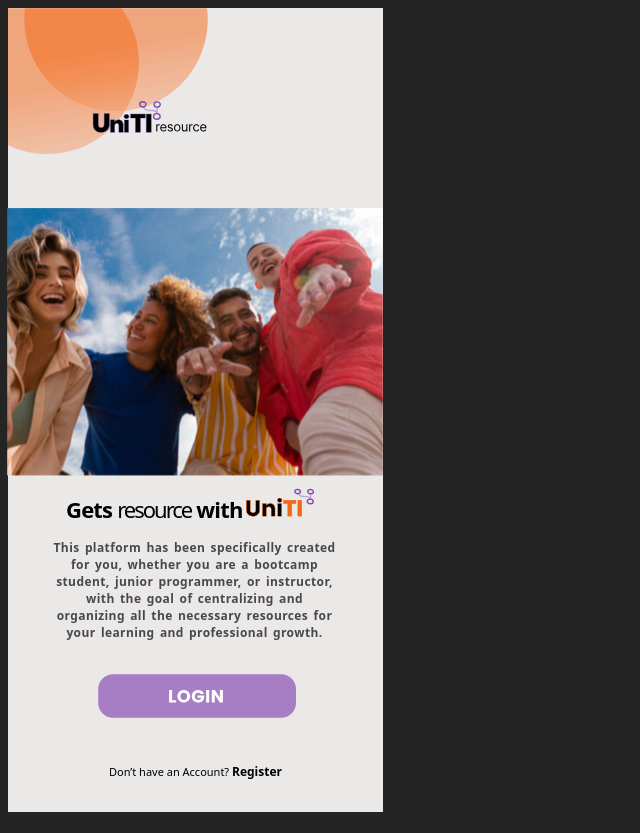
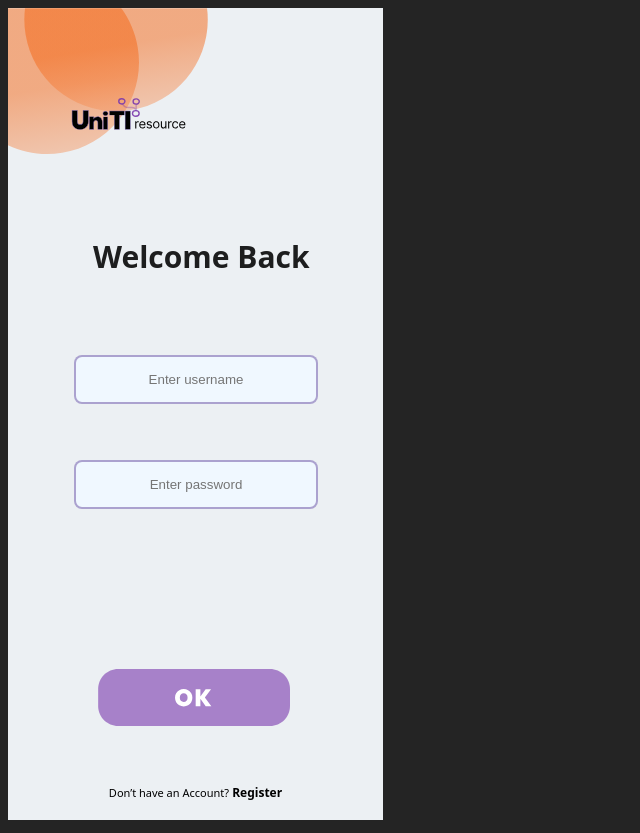
Before and after one commit to Lgtf5/UniTI_app_FRONT, a React (Vite) app: page / in a window 1280 px wide. Shown: the whole page, without its empty margins (0-640 px from the left). Built offline with nearby package versions, Linux system fonts and the light colour scheme.

Commit message:
loginView without actions finished

```diff
--- a/src/App.css
+++ b/src/App.css
@@ -1,13 +1,14 @@
 #root {
   max-width: 812px;
   width: 375px;
-  height: 812;
+  height: 812px;
   max-height: 812px;
   margin: 0;
   padding: 0;
-  background-color: rgb(235, 232, 232);
+  background-color:#ECF0F3;
 
 }
+
 
 .register-line {
   letter-spacing: 4%;
--- a/src/App.jsx
+++ b/src/App.jsx
@@ -1,9 +1,9 @@
 
 import { useState } from 'react'
 import './App.css'
-import MainButton from './views/welcomeView/buttons/MainButton'
-import LoginButton from './views/welcomeView/buttons/LoginButton'
-import WelcomeView from './views/welcomeView/welcomeView'
+
+import LoginView from './views/LoginView/LoginView'
+import HeaderApp from './components/headerApp/HeaderApp'
 
 
 
@@ -13,14 +13,15 @@ function App() {
 
   return (
     <>
-      <MainButton/>
-      <WelcomeView/>
-      <LoginButton/>
+      <HeaderApp/>
+      <LoginView/>
+
       <div>
-        <p className='register-line'>
-        Don’t have an Account? <a className='ico-register'> Register</a>
-        </p>
-
+        <footer className='footer-line'>
+          <p className='register-line'>Don’t have an Account?
+            <a className='ico-register'> Register</a>
+          </p>
+          </footer>
       </div>
 
     </>
--- /dev/null
+++ b/src/components/headerApp/HeaderApp.css
@@ -0,0 +1,16 @@
+
+.eclipse {
+    width: 219px;
+    height: 160px;
+    margin: 0;
+    margin-top: 0%;
+    margin-left: 0%;
+}
+
+.icoMain {
+    width: 125px;
+    height: 54px;
+    margin-bottom: 22px;
+    margin-left: -161px;
+    height: 50px;
+}
--- a/src/views/welcomeView/buttons/MainButton.jsx
+++ b/src/components/headerApp/HeaderApp.jsx
@@ -1,7 +1,7 @@
 import React from "react";
-import "./MainButton.css"
+import "./HeaderApp.css"
 
- function MainButton () {
+ function HeaderApp () {
 
     return (
         <div >
@@ -11,4 +11,4 @@ import "./MainButton.css"
         </div>
     )
 }
-export default MainButton
+export default HeaderApp
--- /dev/null
+++ b/src/views/LoginView/LoginView.css
@@ -0,0 +1,37 @@
+
+.title-login {
+    width: 393px;
+    height: 46px;
+    color: rgba(0, 0, 0, 0.877);
+    margin-left: 85px;
+    margin-top: 60px;
+    font-size: 30px;
+    font-family:system-ui, -apple-system, BlinkMacSystemFont, 'Segoe UI', Roboto, Oxygen, Ubuntu, Cantarell, 'Open Sans', 'Helvetica Neue', sans-serif;
+}
+.username,
+.password {
+    width: 236px;
+    height: 43px;
+    border: 2.5px  #7a64ac93 solid;
+    border-radius: 8px;
+    text-align: center;
+    vertical-align:auto;
+    color:rgba(83, 79, 79, 0.685);
+    background-color: aliceblue;
+    margin-left: 66px;
+
+}
+
+.input-username {
+    margin-top: 75px;
+}
+.input-password {
+    margin-top: 56px;
+}
+.okLogin {
+    margin-top: 160px;
+    margin-left: 88px;
+}
+.register-line {
+    margin-top: 52px;
+}
--- /dev/null
+++ b/src/views/LoginView/LoginView.jsx
@@ -0,0 +1,28 @@
+
+import React from "react";
+import "./LoginView.css"
+import OkButton from "../buttons/OkButton";
+
+
+
+function LoginView() {
+
+    return(
+        <div>
+            <h1 className="title-login">Welcome Back</h1>
+            <div className="input-username">
+                <input type="text" className="username" placeholder="Enter username"></input>
+            </div>
+
+            <div className="input-password">
+                <input type="text" className="password" placeholder="Enter password">
+              {/*   <image className="eye" src="./eye.svg"/> */}
+                </input>
+            </div>
+
+            <OkButton/>
+        </div>
+
+    )
+}
+export default LoginView
--- a/src/views/welcomeView/buttons/LoginButton.jsx
+++ b/src/views/buttons/LoginButton.jsx
@@ -9,7 +9,7 @@ function LoginButton() {
 
         return (
             <div  >
-                <img className="icoLogin" src="/login.svg" alt="icon login"></img>
+                <img className="icoLogin" src="/login.svg" alt="button login"></img>
                 <a></a>
             </div>
         )
--- /dev/null
+++ b/src/views/buttons/OkButton.css
@@ -0,0 +1,5 @@
+
+.okLogin {
+    width: 194px;
+    height: 57px;
+}
--- /dev/null
+++ b/src/views/buttons/OkButton.jsx
@@ -0,0 +1,17 @@
+import React from "react";
+import './OkButton.css'
+
+function OkButton() {
+
+    return(
+
+        <div className="ok-container">
+            <img className="okLogin" src="./OK.svg"alt="button ok"/>
+            <a></a>
+        </div>
+
+    )
+}
+
+
+export default OkButton
--- a/src/views/welcomeView/WelcomeView.css
+++ b/src/views/welcomeView/WelcomeView.css
@@ -26,19 +26,6 @@
 }
 
 
-.icoMain {
-    margin-bottom: 5%;
-    margin-left: -140px;
-    height: 50px;
-}
-
-.eclipse {
-    width: 219px;
-    height: 160px;
-    margin: 0;
-    margin-top: 0%;
-    margin-left: 0%;
-}
 
 
 .group {
@@ -82,3 +69,6 @@
     width: 200px;
     margin-left: 88px;
 }
+.register-line {
+    margin-top: 52px;
+}
--- a/src/views/welcomeView/buttons/MainButton.css
+++ /dev/null
@@ -1,15 +0,0 @@
-
-.eclipse {
-    width: 219px;
-    height: 160px;
-    margin-top: -1px;
-    margin-left: -1px;
-
-}
-
- .icoMain {
-    height: 54px;
-    width: 125px;
-    margin-left: 10%;
-
-}
```
